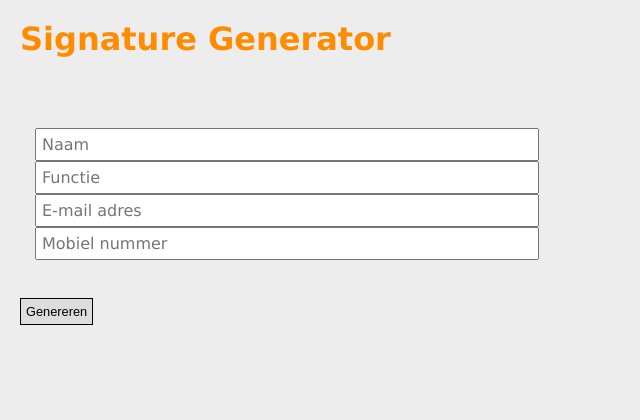
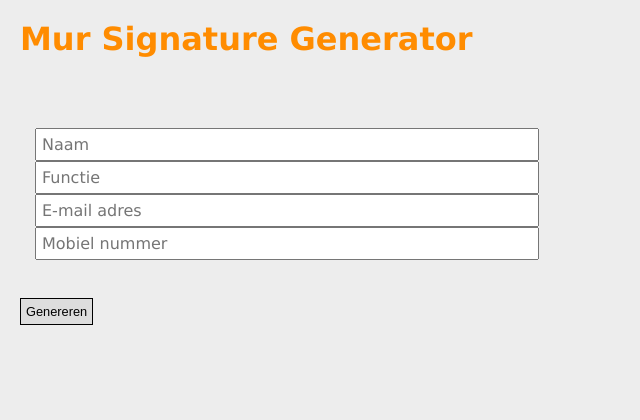
Before and after one commit to rickmur/pysigen, a Flask app: page / in a window 1280 px wide. Shown: the top 420 px of the page, without its empty margins (0-640 px from the left). Run offline with Flask 2, Linux system fonts and the light colour scheme.

Commit message:
Update layout

```diff
--- a/templates/layout.html
+++ b/templates/layout.html
@@ -5,7 +5,7 @@
 </head>
 <body>
     <div class=page>
-        <h1>Signature Generator</h1>
+        <h1>Mur Signature Generator</h1>
         {% for message in get_flashed_messages() %}
         <div class=flash>{{ message }}</div>
         {% endfor %}
```
